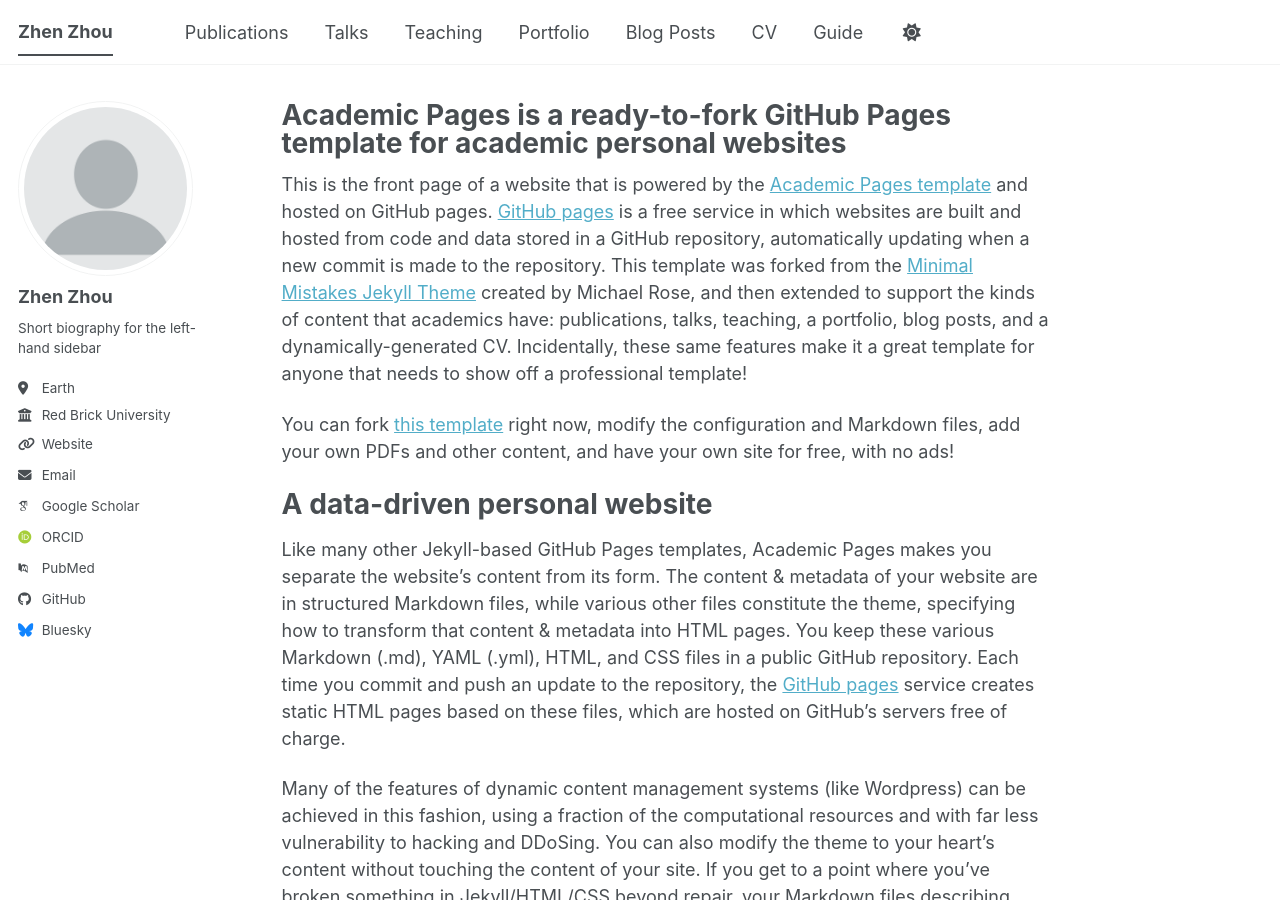
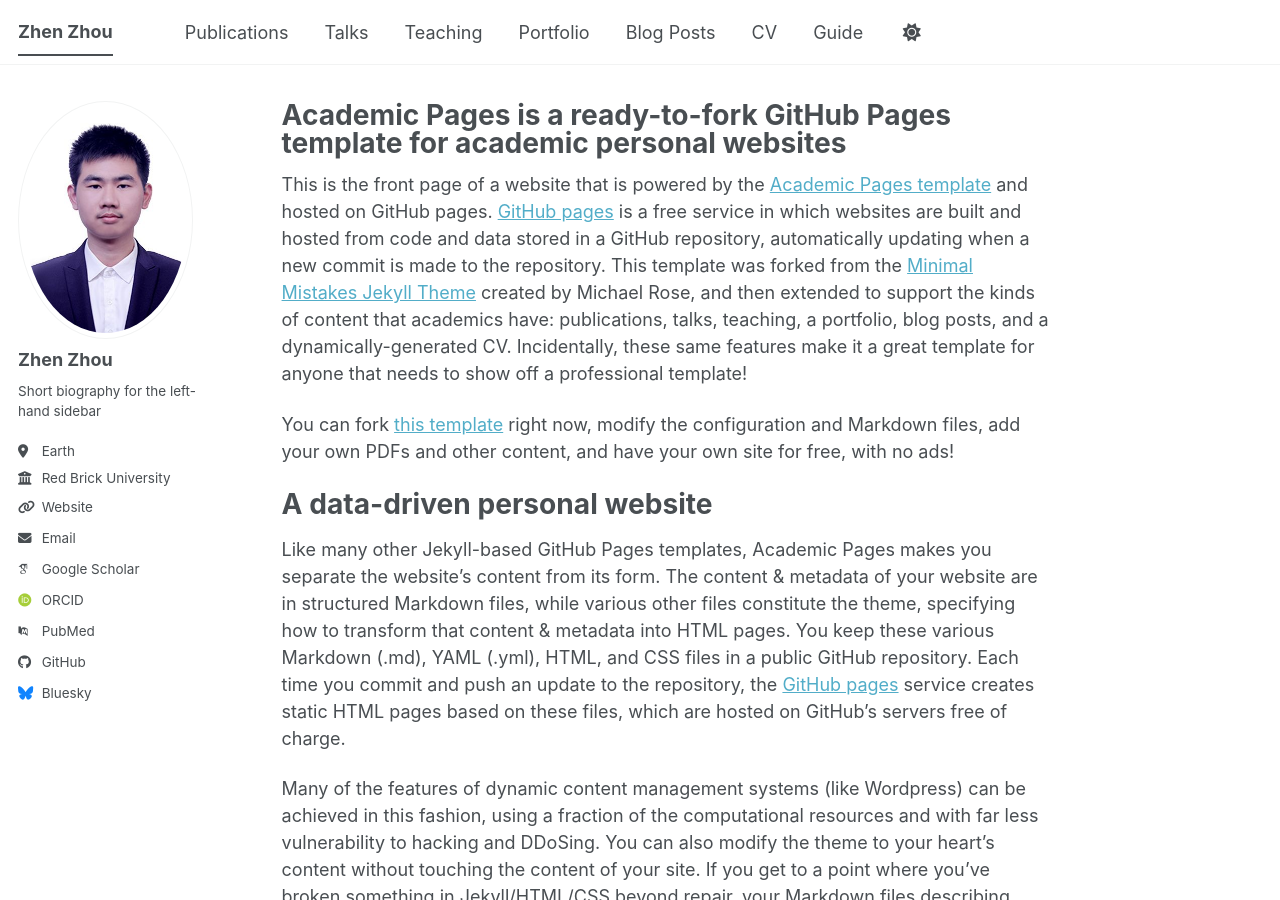
Before and after one commit to zhen6618/zhen6618.github.io, a Jekyll site: the page built from _pages/about.md, in a window 1280 px wide and 900 px high. Built offline with Jekyll 4.4.1, drawn with Linux system fonts in a browser that asks for light colours; some web fonts are replaced; a script bundle is joined from its source files by our own code; library files that are not in the unit come from our copies.

Commit message:
Update author avatar image to zhouzhen.jpg

```diff
--- a/_config.yml
+++ b/_config.yml
@@ -22,7 +22,7 @@
 #               Additional customization can be done by editing /_includes/author-profile.html
 author:
   # Biographic information
-  avatar           : "profile.png"
+  avatar           : "zhouzhen.jpg"
   name             : "Zhen Zhou"
   pronouns         : # example: "she/her"
   bio              : "Short biography for the left-hand sidebar"
```
